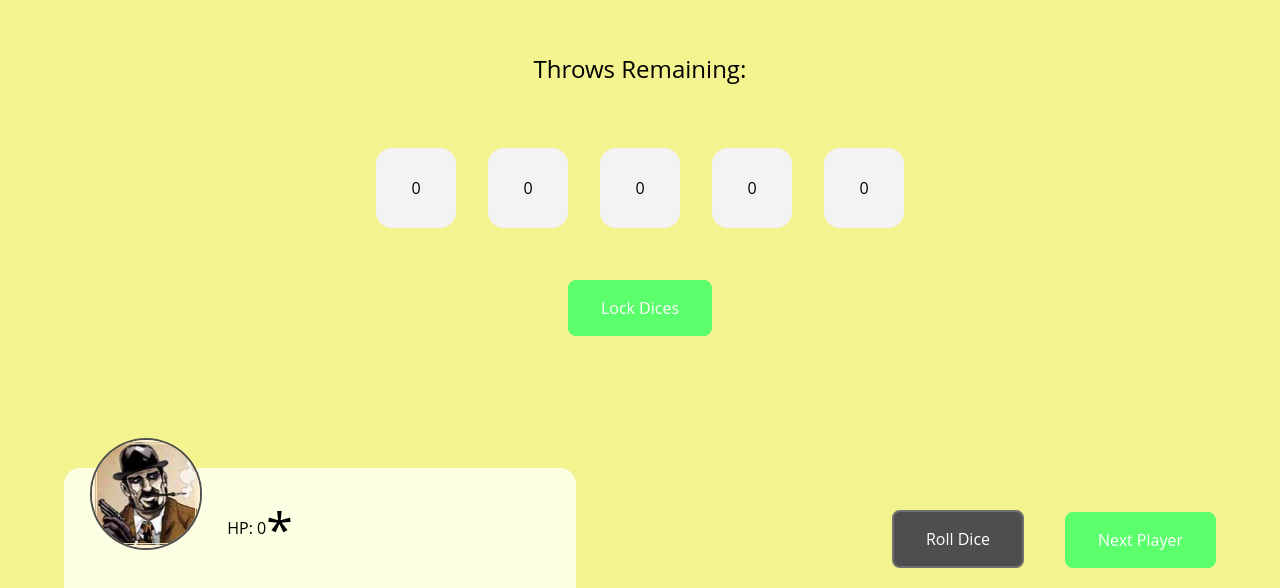
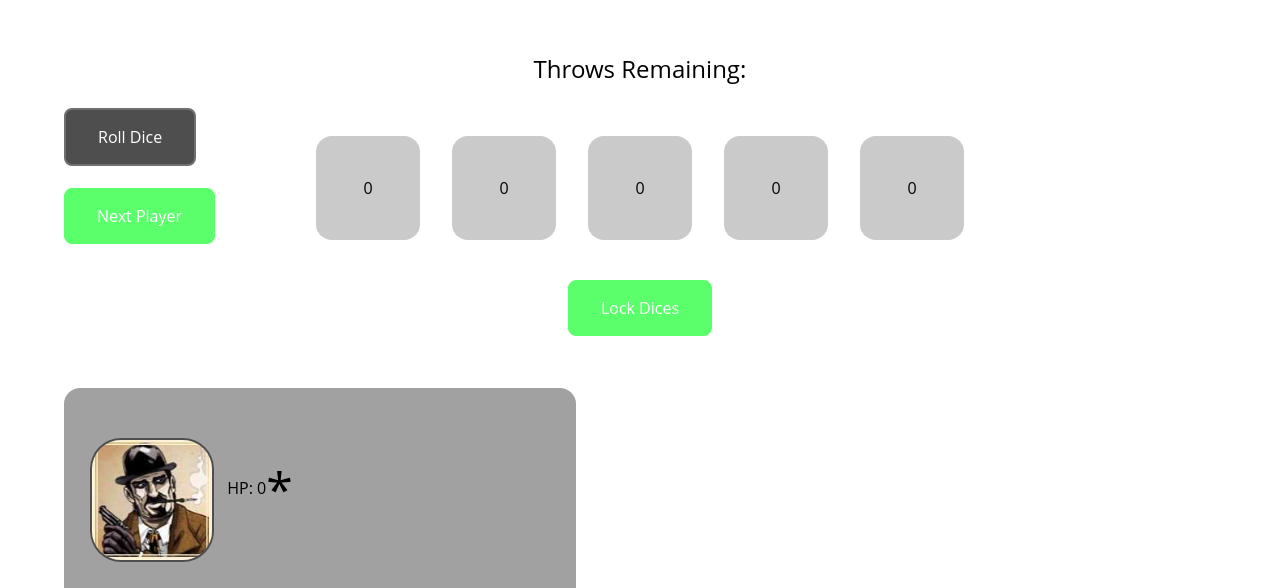
Before and after one commit to bogdangosa/BangGame, a React app in the folder client/: page /Game in a window 1280 px wide. Shown: the part 212-800 px from the top of the page. Built offline with nearby package versions, Linux system fonts and the light colour scheme.

Commit message:
Am fixat healul si am schimbat designul jocului

```diff
--- a/client/src/Components/Dice/Dice.css
+++ b/client/src/Components/Dice/Dice.css
@@ -1,8 +1,8 @@
 .Dice{
-    width: 10vh;
-    height: 10vh;
+    width: 13vh;
+    height: 13vh;
     margin:1rem;
-    background-color: #f3f3f3;
+    background-color: #cacaca;
     display: flex;
     justify-content: center;
     align-items: center;
@@ -14,5 +14,5 @@
 }
 
 .DiceSelected{
-    background-color: #cccccc;
+    background-color: #979797;
 }
--- a/client/src/Components/Game/Game.css
+++ b/client/src/Components/Game/Game.css
@@ -2,7 +2,7 @@
     position: relative;
     width: 100%;
     height: 100vh;
-    background-color: #F3F390;
+    background-color: #fff;
 }
 
 .CurentPlayerInfo{
@@ -13,19 +13,19 @@
     bottom: 0;
     left: 5%;
     width: 40%;
-    height: 15vh;
-    background-color: #FCFFE1;
+    height: 25vh;
+    background-color: #A1A1A1;
     border-radius: 1rem 1rem 0 0;
 }
 
 .CurentPlayerImage{
     position: absolute;
-    height: 90%;
-    border-radius: 50%;
+    height: 60%;
+    border-radius: 25%;
     border:2px solid #4e4e4e;
     object-fit: cover;
     left:5%;
-    top:-25%;
+    top: 25%;
 }
 .CurentPlayerNameRoleContainer{
     margin-left: 30%;
@@ -40,14 +40,14 @@
 
 .RollDiceButton{
     position: absolute;
-    right: 20%;
-    bottom: 2.5%;
+    left: 5%;
+    top: 40%;
 }
 
 .NextPlayerButton{
     position: absolute;
-    right: 5%;
-    bottom: 2.5%;
+    left: 5%;
+    top: 50%;
 }
 
 .DicesContainer{
@@ -60,15 +60,17 @@
 }
 
 .GamePlayersContainer{
-    width: 100%;
-    height: 100vh;
+    display: flex;
+    justify-content: space-around;
+    width: 80%;
+    height: 40vh;
     position: absolute;
-    top:0;
-    left:0;
+    top:0.5rem;
+    left:10%;
 }
 
 .Player{
-    position: absolute;
+    /*position: absolute;*/
     width: 5vw;
     height: 7vw;
 }
@@ -76,39 +78,14 @@
 .Player img{
     width: 5vw;
     height: 5vw;
-    border-radius: 50%;
+    border-radius: 30%;
 }
 .Player p{
     width: 5vw;
     text-align: center;
 }
-
-.PlayerPosition1{
-    left:25%;
-    top:2%;
-    transform:translate(25%,2%);
-}
-
-.PlayerPosition2{
-    right:25%;
-    top:2%;
-    transform:translate(-25%,2%);
-}
-
-.PlayerPosition3{
-    right:50%;
-    top:2%;
-    transform:translate(50%,2%);
-}
-
-.PlayerPosition4{
-    left:2%;
-    top:25%;
-}
-
-.PlayerPosition5{
-    right:2%;
-    top:25%;
+.Bold{
+    font-weight: 600;
 }
 
 .ThrowsRemaining{
--- a/client/src/Components/Game/Game.js
+++ b/client/src/Components/Game/Game.js
@@ -4,8 +4,6 @@ import Button from '../Button/Button'
 import Dice from '../Dice/Dice'
 
 const Game = (props)=>{
-
-    let OriginalNameArray = [];
     const [ThrowsRemaining,SetThrowsRemaining] = useState('');
     const [CurentPlayerRole,SetCurentPlayerRole] = useState('');
     const [CurentPlayerName,SetCurentPlayerName] = useState('');
@@ -67,14 +65,7 @@ const Game = (props)=>{
         });
 
         socket.on('PlayersUpdatedHp',PlayersHP=>{
-            console.log(PlayersHP);
-
-            let cIndex = OriginalNameArray.findIndex(PlayerName => PlayerName == CurentPlayerName);
-            console.log(OriginalNameArray);
-            console.log(cIndex);
-            setCurentPlayerHP(PlayersHP[cIndex]);
-
-            //setHPArray(PlayersHP);
+            setHPArray(PlayersHP);
         })
 
     },[]);
@@ -85,61 +76,12 @@ const Game = (props)=>{
         SetCurentPlayerRole(data.role);
         SetCurentPlayerName(data.name);
         SetThrowsRemaining(data.throwsremaining);
-        OriginalNameArray = data.playersnamearray.slice();
-
-        let AuxPlayerArray = [];
-        let AuxCharactersArray = [];
-        let AuxHpArray = [];
-
         let cIndex = data.playersnamearray.findIndex(PlayerName => PlayerName == data.name);
-       // console.log(cIndex);
         SetCurentPlayerCharacter(data.playerscharacterarray[cIndex]);
         setCurentPlayerHP(data.playersHPArray[cIndex]);
-
-
-        let NextName = data.playersnextarray[cIndex];
-        cIndex = data.playersnamearray.findIndex(NextPlayerName=> NextPlayerName == NextName);
-        //console.log(cIndex);
-        AuxPlayerArray.push(NextName);
-        AuxCharactersArray.push(data.playerscharacterarray[cIndex]);
-        AuxHpArray.push(data.playersHPArray[cIndex]);
-
-        while(data.playersnextarray[cIndex] != data.name){
-            NextName = data.playersnextarray[cIndex];
-            cIndex = data.playersnamearray.findIndex(NextPlayerName=> NextPlayerName == NextName);
-            console.log(cIndex);
-
-            AuxPlayerArray.push(NextName);
-            AuxCharactersArray.push(data.playerscharacterarray[cIndex]);
-            AuxHpArray.push(data.playersHPArray[cIndex]);
-        }
-
-        /*console.log("----");
-        console.log(data.playersnamearray);
-        console.log(data.playersnextarray);
-        console.log(AuxPlayerArray);*/
-
-
-        switch(data.playersnamearray.length){
-            case 3:
-                SetPositionsIndexArray([1,2]);
-                break;
-            case 4:
-                SetPositionsIndexArray([1,3,2]);
-                break;
-            case 5:
-                SetPositionsIndexArray([4,1,3,2]);
-                break;
-            case 6:
-                SetPositionsIndexArray([4,1,3,2,5]);
-                break;
-
-        }
-
-
-        setPlayersArray(AuxPlayerArray);
-        setCharactersArray(AuxCharactersArray);
-        setHPArray(AuxHpArray);
+        setPlayersArray(data.playersnamearray);
+        setCharactersArray(data.playerscharacterarray);
+        setHPArray(data.playersHPArray);
         setPlayersTurn(data.playersturn);
     }
 
@@ -314,11 +256,10 @@ const Game = (props)=>{
                     PlayersArray.map((playerName,index)=>{
                         //console.log(CharactersArray[index]);
                         return(
-                        <div className={`Player PlayerPosition${PositionsIndexArray[index]}`} key={index}>
+                        <div className="Player" key={index}>
                             <img src={CharacterPhoto(CharactersArray[index])}></img>
-                            <p>{playerName}</p>
+                            <p className={playerName == PlayersTurn ? "Bold":""}>{playerName}</p>
                             <p className="HP">HP:{HPArray[index]}</p>
-                            {playerName == PlayersTurn ? <p className="PlayersTurn">*</p>: <p></p>}
                             { (ActionState && DiceMeaning[4]>0) ? <p className="HealButton" onClick={()=>HealDamage(playerName,1)}>Heal</p> : <></> }
 
                         </div>
```
